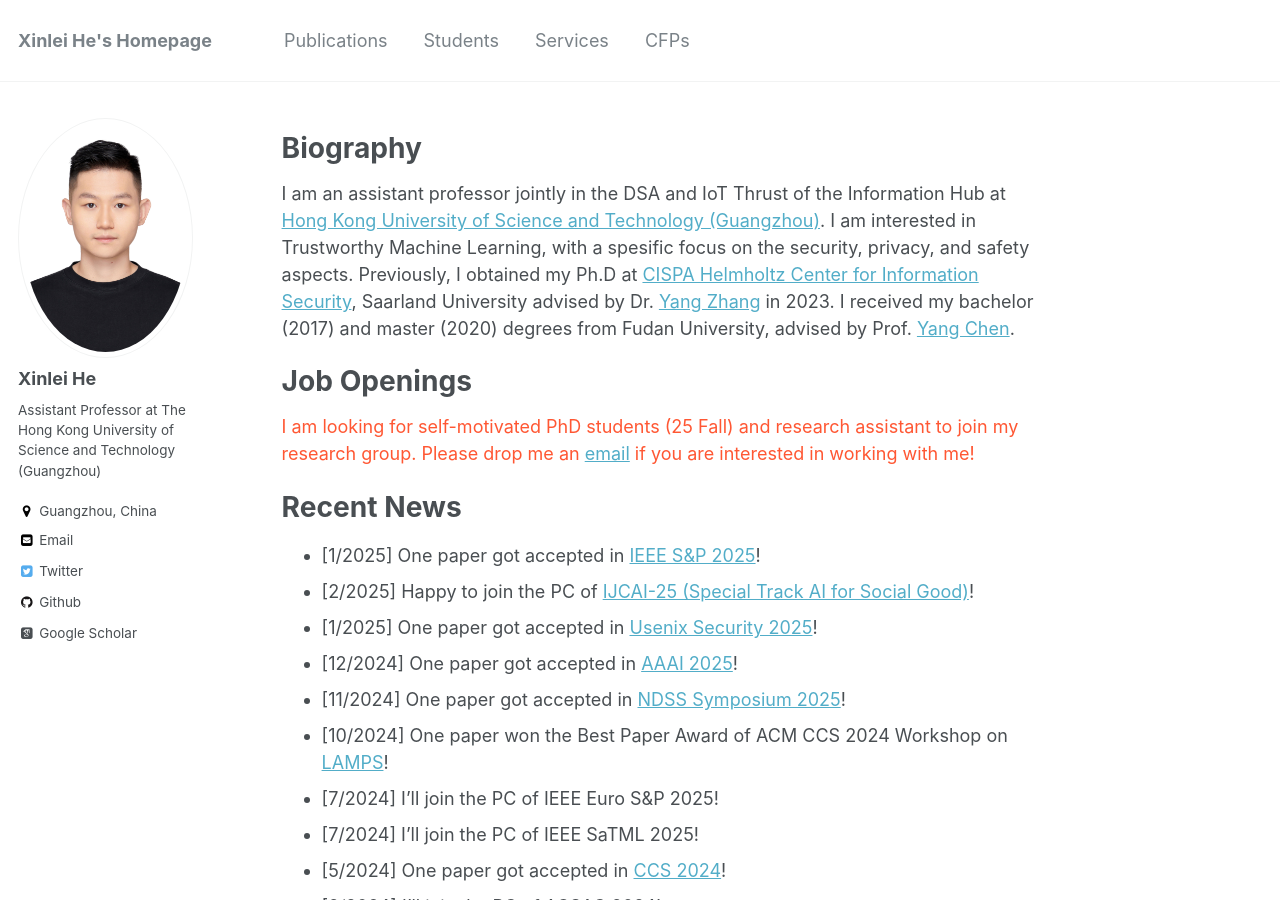
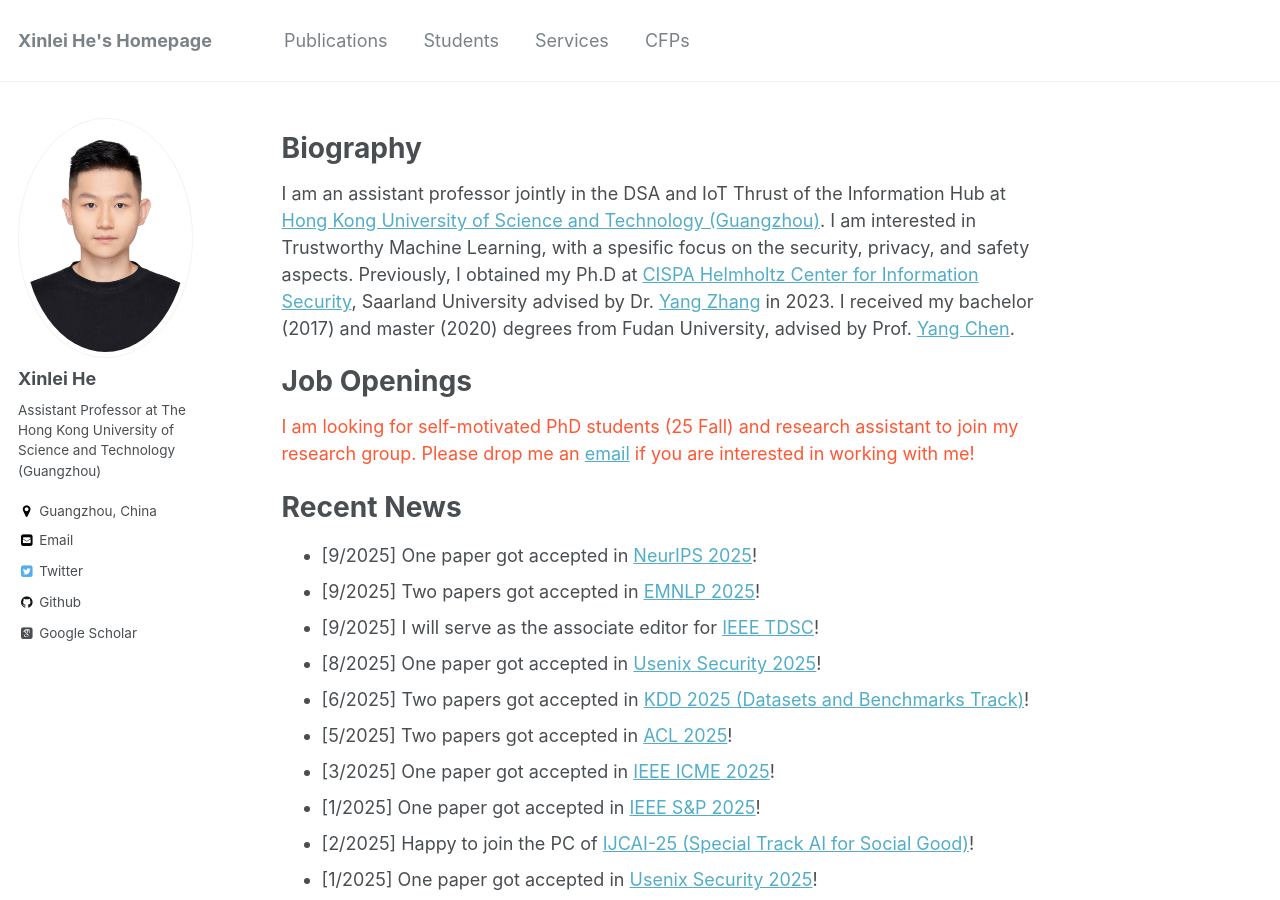
Before and after one commit to xinleihe/xinleihe.github.io, a Jekyll site: the page built from _pages/about.md, in a window 1280 px wide and 900 px high. Built offline with Jekyll 4.4.1, drawn with Linux system fonts in a browser that asks for light colours; some web fonts are replaced.

Commit message:
update about

```diff
--- a/_pages/about.md
+++ b/_pages/about.md
@@ -25,6 +25,13 @@ Job Openings
 
 Recent News
 ======
+- [9/2025] One paper got accepted in [NeurIPS 2025](https://neurips.cc/)!
+- [9/2025] Two papers got accepted in [EMNLP 2025](https://2025.emnlp.org/)!
+- [9/2025] I will serve as the associate editor for [IEEE TDSC](https://ieeexplore.ieee.org/xpl/RecentIssue.jsp?punumber=8858)!
+- [8/2025] One paper got accepted in [Usenix Security 2025](https://www.usenix.org/conference/usenixsecurity25)!
+- [6/2025] Two papers got accepted in [KDD 2025 (Datasets and Benchmarks Track)](https://kdd2025.kdd.org/)!
+- [5/2025] Two papers got accepted in [ACL 2025](https://2025.aclweb.org/)!
+- [3/2025] One paper got accepted in [IEEE ICME 2025](https://2025.ieeeicme.org/)!
 - [1/2025] One paper got accepted in [IEEE S&P 2025](https://sp2025.ieee-security.org/)!
 - [2/2025] Happy to join the PC of [IJCAI-25 (Special Track AI for Social Good)](https://2025.ijcai.org/)!
 - [1/2025] One paper got accepted in [Usenix Security 2025](https://www.usenix.org/conference/usenixsecurity25)!
```
